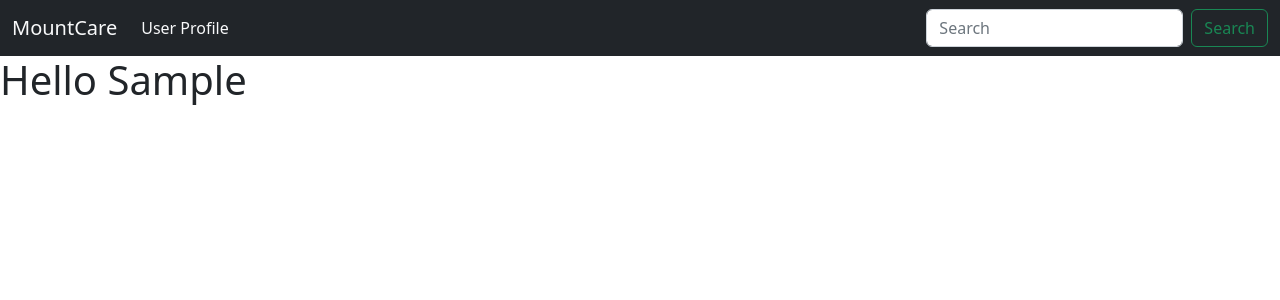
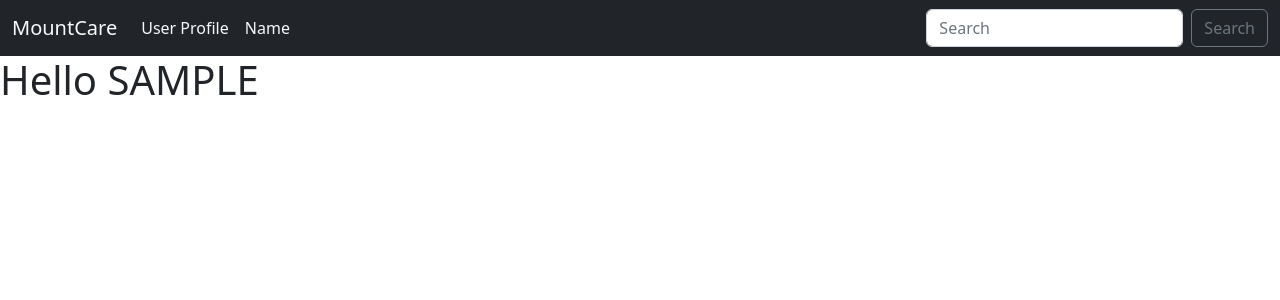
Before and after one commit to Acrsahil/mountcareapp, a Flask app: a page that uses templates/base.html in a window 1280 px wide. Shown: the top 300 px of the page. Run offline with Flask 3, Linux system fonts and the light colour scheme.

Commit message:
modified all change

```diff
--- a/app.py
+++ b/app.py
@@ -2,12 +2,17 @@ from flask import Flask, render_template
 from flask_wtf import FlaskForm
 from wtforms import StringField, SubmitField
 from wtforms.validators import DataRequired
+from wtforms import  DateField
 
 # Create Flask instance
 app = Flask(__name__)
 app.config['SECRET_KEY'] = 'mysecretkey'
 
 #Create a form class
+class NamerForm(FlaskForm):
+    name = StringField("Whats Your Name",validators=[DataRequired()])
+    date_of_birth = DateField("Date of Birth",format="%Y-%m-%D",validators=[DataRequired()])
+    submit = SubmitField('Submit')
 
 # Create a route decorator
 @app.route('/')
@@ -29,6 +34,21 @@ def page_not_found(e):
 def page_not_found(e):
     return render_template("500.html"),500
 
+#Create Name Page
+@app.route('/name',methods=['GET','POST'])
+def name():
+    name = None
+    form = NamerForm()
+    # Validate Form
+    if form.validate_on_submit():
+        name = form.name.data
+        data_of_birth = form.name.date_of_birth
+        form.name.data = ''
+        form.name.date_of_birth.data = ''
+    return render_template('name.html',
+                           name = name,
+                           form = form,
+                           date_of_birth=form.date_of_birth)
 
 
 if __name__ == "__main__":
--- a/templates/base.html
+++ b/templates/base.html
@@ -3,10 +3,10 @@
   <head>
     <meta charset="utf-8">
     <meta name="viewport" content="width=device-width, initial-scale=1">
-    <title>Bootstrap demo</title>
+    <title>MountCare</title>
     <link href="https://cdn.jsdelivr.net/npm/bootstrap@5.2.3/dist/css/bootstrap.min.css" rel="stylesheet" integrity="sha384-rbsA2VBKQhggwzxH7pPCaAqO46MgnOM80zW1RWuH61DGLwZJEdK2Kadq2F9CUG65" crossorigin="anonymous">
   </head>
-  <body>
+ <body>
     {% include 'navbar.html' %}
         {% block content %}
         {% endblock %}
--- a/templates/index.html
+++ b/templates/index.html
@@ -6,7 +6,7 @@
 <p>{{ stuff|title }}</p>
 
 
-{% for p in favorite_pizza%}
+{% for p in favorite_pizza %}
 
 {% if p == 20 %}
 {{p+100}} {{ " is integer value" }}<br>
--- a/templates/navbar.html
+++ b/templates/navbar.html
@@ -3,7 +3,8 @@
     <!-- Navbar brand text in light color -->
     <a class="navbar-brand text-light" href="{{ url_for('index') }}">MountCare</a>
 
-      <button class="navbar-toggler" type="button" data-bs-toggle="collapse" data-bs-target="#navbarSupportedContent" aria-controls="navbarSupportedContent" aria-expanded="false" aria-label="Toggle navigation">
+    <button class="navbar-toggler" type="button" data-bs-toggle="collapse" data-bs-target="#navbarSupportedContent"
+      aria-controls="navbarSupportedContent" aria-expanded="false" aria-label="Toggle navigation">
       <span class="navbar-toggler-icon"></span>
     </button>
 
@@ -13,11 +14,14 @@
           <!-- Link text in light color -->
           <a class="nav-link text-light" href="{{ url_for('user',name='rampal ji maharaj') }}">User Profile</a>
         </li>
+        <li class="nav-item">
+          <!-- Link text in light color -->
+          <a class="nav-link text-light" href="{{ url_for('name',) }}">Name</a>
         </li>
         </ul>
         <form class="d-flex" role="search">
           <input class="form-control me-2" type="search" placeholder="Search" aria-label="Search">
-          <button class="btn btn-outline-success" type="submit">Search</button>
+          <button class="btn btn-outline-secondary" type="submit">Search</button>
         </form>
         </div>
         </div>
--- a/templates/user.html
+++ b/templates/user.html
@@ -1,6 +1,6 @@
 {% extends 'base.html' %}
 {% block content %}
 
-<h1>Hello {{ user_name|title }}</h1>
+<h1>Hello {{ user_name|upper }}</h1>
 
 {% endblock  %}
```
Also changed, not shown: templates/name.html (added, +22 -0 lines). Lines whose indentation alone changed are shown as unchanged.
